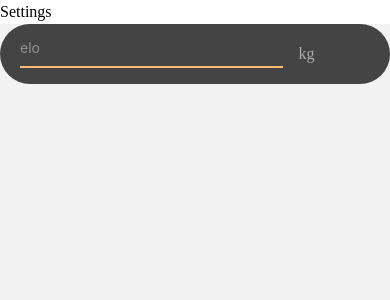
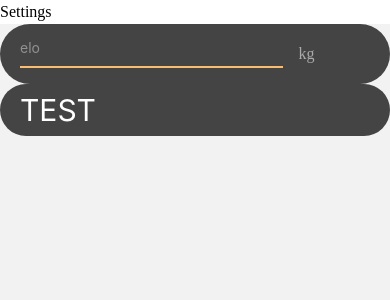
Before and after one commit to RafalGrabowski95/SP, a React Native app: screen /Settings in a window 390 px wide. Shown: the top 300 px of the page. Built offline with nearby package versions, Linux system fonts and the light colour scheme.

Commit message:
label atom

```diff
--- a/components/atoms/Label/Label.tsx
+++ b/components/atoms/Label/Label.tsx
@@ -1,13 +1,33 @@
 import React from 'react';
-import { Text } from 'components/atoms/Text';
+import { styled } from 'nativewind';
+import { Text as NativeText } from 'react-native';
+import classNames from 'classnames';
+import { View } from 'components/atoms/View';
 
+const StyledText = styled(NativeText);
 
-interface LabelProps {
-    text: string;
+interface IfLabelProps {
+    text?: string;
+    textSize?: 'xs' | 'sm' | 'base' | 'lg' | 'xl' | '2xl' | '3xl';
+    textWeight?: 'light' | 'normal' | 'medium' | 'semibold' | 'bold';
+    textAlign?: 'left' | 'center' | 'right' | 'justify' | 'start' | 'end';
+    textUppercase?: boolean;
 }
 
-export const Label = ({ text }: LabelProps) => {
+export const Label = ({ text='', textSize='base', textWeight='normal', textAlign='left', textUppercase=false }: IfLabelProps) => {
     return (
-        <Text>{text}</Text>
+        <View className="bg-surface-2 p-2 rounded-full">
+            <StyledText className={classNames(
+                'text-white pl-3 pr-3',
+                {
+                    [`text-${textSize}`]: true,
+                    [`text-${textWeight}`]: true,
+                    [`text-${textAlign}`]: true,
+                    'uppercase': textUppercase
+                }
+            )}>
+                {text}
+            </StyledText>
+        </View>
     );
 };
--- a/components/screens/Settings/Settings.tsx
+++ b/components/screens/Settings/Settings.tsx
@@ -1,5 +1,6 @@
 import { Text } from 'components/atoms/Text';
 import { Input } from 'components/atoms/Input';
+import { Label } from 'components/atoms/Label';
 
 export const Settings = () => {
   return (
@@ -8,6 +9,7 @@ export const Settings = () => {
         Settings
       </Text>
       <Input placeholder="elo" suffix="kg" />
+      <Label text='test' textSize='3xl' textAlign='center' textUppercase></Label>
     </>
   );
 };
```
